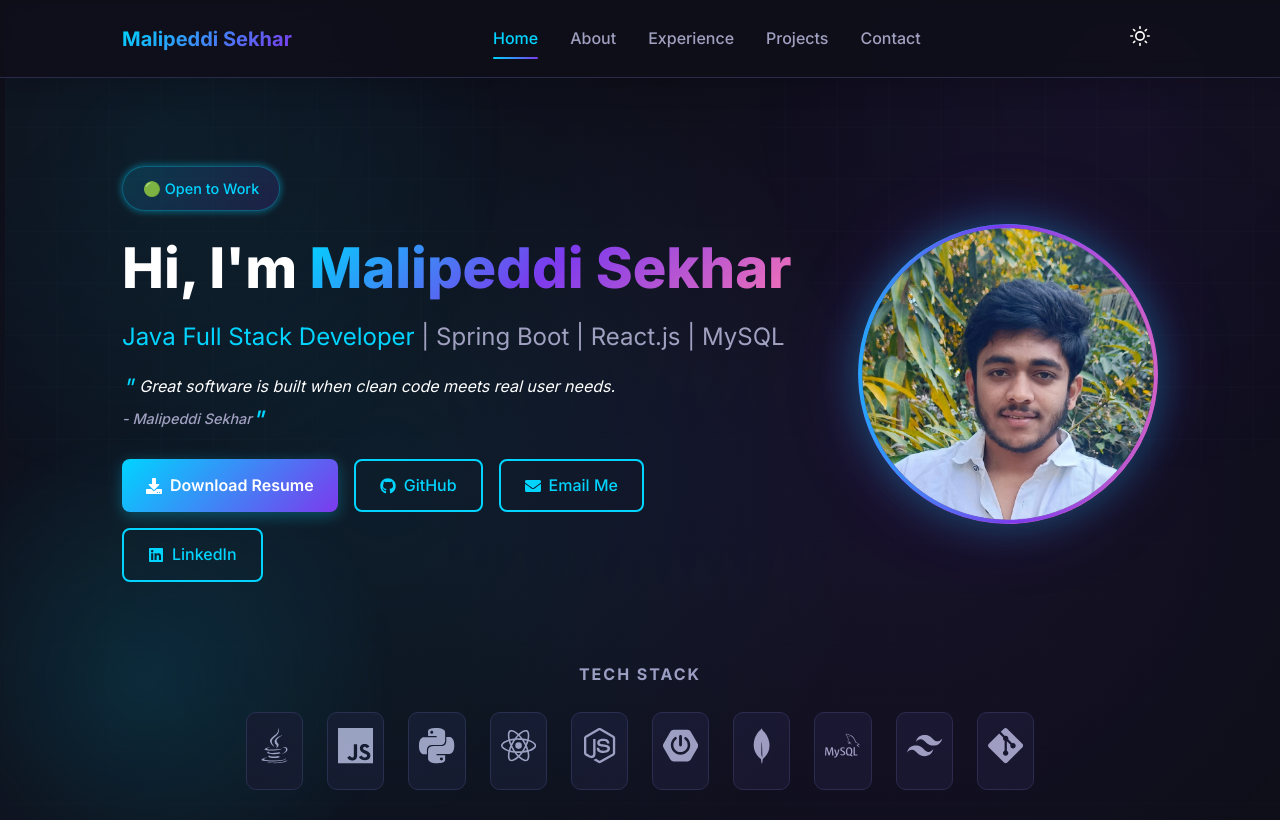
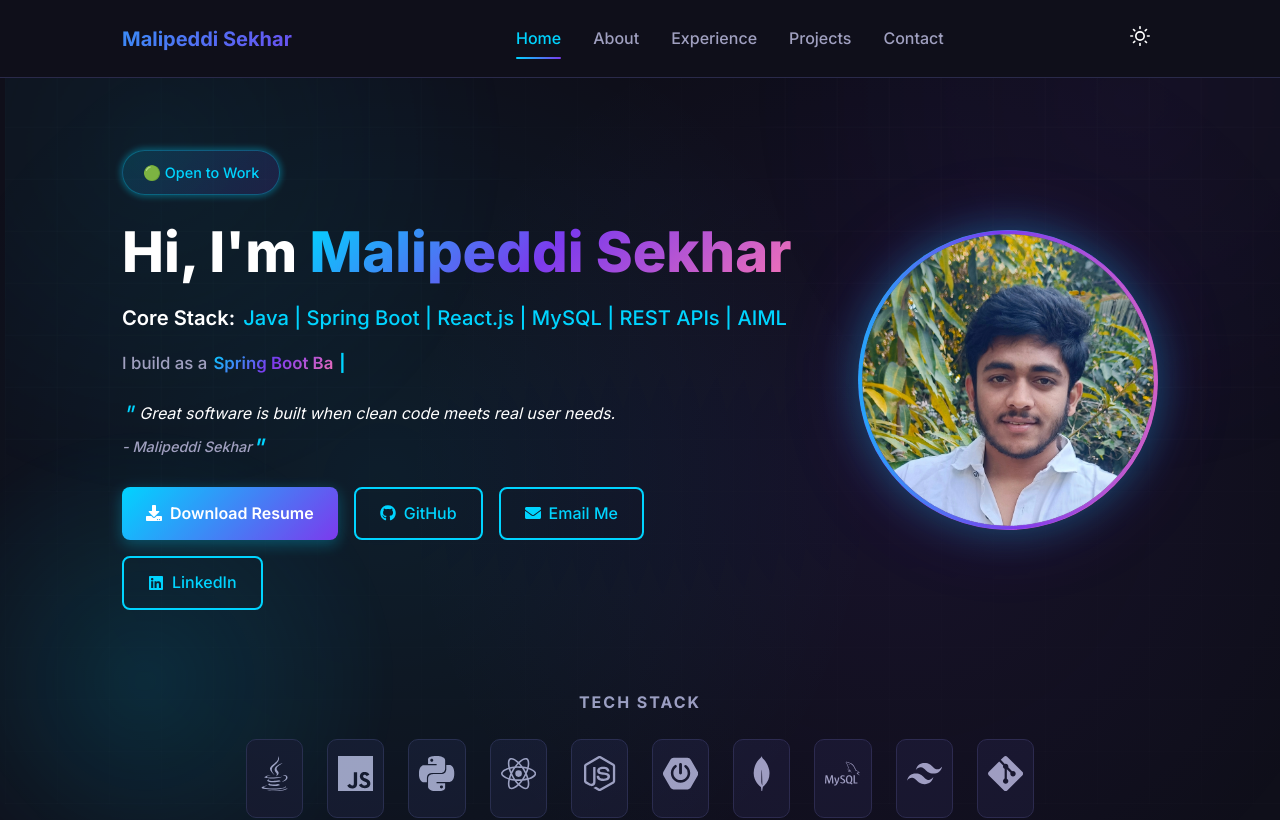
Before and after one commit to malipeddisekhar/sekhar-portfolio, a React (Create React App) app in the folder client/: page / in a window 1280 px wide. Shown: the top 820 px of the page. Built offline with nearby package versions, Linux system fonts and the light colour scheme; no server answers.

Commit message:
Fix typing runtime issues, harden LeetCode fallback, and polish navbar/cursor animations

```diff
--- a/client/src/components/CodeCursor.jsx
+++ b/client/src/components/CodeCursor.jsx
@@ -5,6 +5,10 @@ const DROP_SYMBOLS = [
   '{ }',
   '[ ]',
   '( )',
+  '<div>',
+  '</div>',
+  '<api/>',
+  '</sql>',
   '=>',
   '===',
   '!==',
@@ -18,11 +22,19 @@ const DROP_SYMBOLS = [
   'API',
   'JSON',
   'React',
+  'Spring',
   'Node',
   'SQL',
   'Git',
   'AI',
-  'ML'
+  'ML',
+  'NN',
+  'DL',
+  'SDLC',
+  'UI',
+  'UX',
+  'JWT',
+  'REST'
 ];
 
 function CodeCursor() {
@@ -37,7 +49,7 @@ function CodeCursor() {
   const [drops, setDrops] = useState([]);
   const [touchPings, setTouchPings] = useState([]);
 
-  const emitBurst = (x, y, burstSize = 14) => {
+  const emitBurst = (x, y, burstSize = 20) => {
     const now = Date.now();
     const burst = Array.from({ length: burstSize }, (_, index) => {
       const angle = (Math.PI * 2 * index) / burstSize;
@@ -143,7 +155,10 @@ function CodeCursor() {
 
       if (!wasDraggingRef.current) return;
       wasDraggingRef.current = false;
-      emitBurst(event.clientX, event.clientY, 14);
+      emitBurst(event.clientX, event.clientY, 20);
+      window.setTimeout(() => {
+        emitBurst(event.clientX, event.clientY, 10);
+      }, 90);
     };
 
     frameRef.current = window.requestAnimationFrame(render);
@@ -169,7 +184,7 @@ function CodeCursor() {
       if (!touch) return;
 
       emitTouchPing(touch.clientX, touch.clientY);
-      emitBurst(touch.clientX, touch.clientY, 10);
+      emitBurst(touch.clientX, touch.clientY, 16);
     };
 
     window.addEventListener('touchstart', handleTouchStart, { passive: true });
--- a/client/src/components/Navbar.css
+++ b/client/src/components/Navbar.css
@@ -6,9 +6,7 @@
   min-height: var(--navbar-height);
   display: flex;
   align-items: center;
-  background-color: rgba(15, 15, 26, 0.9);
-  backdrop-filter: blur(10px);
-  -webkit-backdrop-filter: blur(10px);
+  background-color: var(--bg-primary);
   border-bottom: 1px solid var(--border);
   border-left: none;
   border-right: none;
@@ -16,11 +14,10 @@
   padding: 16px 0;
   width: 100%;
   max-width: 100vw;
-  box-shadow: 0 8px 24px rgba(0, 0, 0, 0.15);
 }
 
 .light .navbar {
-  background-color: rgba(248, 250, 252, 0.9);
+  background-color: var(--bg-primary);
 }
 
 .navbar-container {
@@ -33,6 +30,9 @@
 
 .navbar-brand {
   text-decoration: none;
+  display: inline-flex;
+  align-items: center;
+  gap: 10px;
 }
 
 .brand-text {
@@ -42,6 +42,38 @@
   -webkit-background-clip: text;
   -webkit-text-fill-color: transparent;
   background-clip: text;
+  background-size: 200% 200%;
+  animation: brandGradientShift 4s ease infinite;
+}
+
+.brand-text-animated {
+  display: inline-flex;
+  align-items: center;
+  min-width: 16ch;
+}
+
+.brand-name-caret {
+  color: var(--accent);
+  font-weight: 700;
+  margin-left: 2px;
+  animation: brandCaretBlink 0.9s steps(1) infinite;
+}
+
+@keyframes brandGradientShift {
+  0% { background-position: 0% 50%; }
+  50% { background-position: 100% 50%; }
+  100% { background-position: 0% 50%; }
+}
+
+@keyframes brandCaretBlink {
+  0%,
+  49% {
+    opacity: 1;
+  }
+  50%,
+  100% {
+    opacity: 0;
+  }
 }
 
 .navbar-links {
@@ -157,6 +189,10 @@
     font-size: 1.1rem;
   }
 
+  .brand-text-animated {
+    min-width: 14ch;
+  }
+
   .nav-link {
     font-size: 1rem;
     padding: 10px 0;
@@ -185,4 +221,8 @@
   .brand-text {
     font-size: 1rem;
   }
+
+  .brand-text-animated {
+    min-width: 13ch;
+  }
 }
--- a/client/src/components/Navbar.jsx
+++ b/client/src/components/Navbar.jsx
@@ -1,11 +1,40 @@
-import React, { useState } from 'react';
+import React, { useEffect, useState } from 'react';
 import { Link, useLocation } from 'react-router-dom';
 import { FiSun, FiMoon, FiMenu, FiX } from 'react-icons/fi';
 import './Navbar.css';
 
+const BRAND_NAME = 'Malipeddi Sekhar';
+
 function Navbar({ darkMode, toggleTheme }) {
+  const safeBrandName = BRAND_NAME || '';
   const [isOpen, setIsOpen] = useState(false);
+  const [typedBrand, setTypedBrand] = useState(safeBrandName.slice(0, 1));
+  const [isDeletingBrand, setIsDeletingBrand] = useState(false);
   const location = useLocation();
+
+  useEffect(() => {
+    if (!safeBrandName) return undefined;
+
+    const timer = window.setTimeout(() => {
+      if (!isDeletingBrand && typedBrand === safeBrandName) {
+        setIsDeletingBrand(true);
+        return;
+      }
+
+      if (isDeletingBrand && typedBrand.length === 0) {
+        setIsDeletingBrand(false);
+        return;
+      }
+
+      const nextText = isDeletingBrand
+        ? safeBrandName.slice(0, typedBrand.length - 1)
+        : safeBrandName.slice(0, typedBrand.length + 1);
+
+      setTypedBrand(nextText);
+    }, !isDeletingBrand && typedBrand === safeBrandName ? 1700 : isDeletingBrand ? 55 : 95);
+
+    return () => window.clearTimeout(timer);
+  }, [typedBrand, isDeletingBrand, safeBrandName]);
 
   const navLinks = [
     { path: '/', label: 'Home' },
@@ -19,7 +48,10 @@ function Navbar({ darkMode, toggleTheme }) {
     <nav className="navbar">
       <div className="container navbar-container">
         <Link to="/" className="navbar-brand" onClick={() => window.scrollTo({ top: 0, behavior: 'smooth' })}>
-          <span className="brand-text">Malipeddi Sekhar</span>
+          <span className="brand-text brand-text-animated" aria-label={safeBrandName}>
+            {typedBrand}
+            <span className="brand-name-caret" aria-hidden="true">|</span>
+          </span>
         </Link>
 
         <div className={`navbar-links ${isOpen ? 'active' : ''}`}>
--- a/client/src/pages/About.jsx
+++ b/client/src/pages/About.jsx
@@ -70,13 +70,13 @@ function About() {
                 <FaCode className="about-animated-logo" />
               </div>
               <div>
-                <h3 className="about-spotlight-title">Full Stack Developer</h3>
-                <p className="about-spotlight-subtitle">CSE (AI & ML) student building clean, scalable, and user-friendly digital products.</p>
+                <h3 className="about-spotlight-title">Full Stack & AIML Developer</h3>
+                <p className="about-spotlight-subtitle">CSE (AI & ML) student building clean, scalable web products and practical intelligent solutions.</p>
               </div>
             </div>
 
             <p className="about-spotlight-text">
-              I am <span className="highlight">Malipeddi Sekhar</span>, a passionate full stack developer who loves building clean, scalable, and user-friendly web applications from scratch.
+              I am <span className="highlight">Malipeddi Sekhar</span>, a passionate <span className="highlight">Full Stack and AIML Developer</span> who loves building clean, scalable, and user-friendly digital products from scratch.
             </p>
             <p className="about-spotlight-text">
               I work with <span className="highlight">Java</span>, <span className="highlight">Spring Boot</span>, and <span className="highlight">React</span> to create complete end-to-end solutions, from backend logic to modern, interactive UI.
--- a/client/src/pages/Home.css
+++ b/client/src/pages/Home.css
@@ -135,9 +135,69 @@
 }
 
 .home-subtitle {
-  font-size: 1.5rem;
+  font-size: 1.26rem;
+  font-weight: 500;
+  line-height: 1.6;
   color: var(--text-secondary);
-  margin-bottom: 16px;
+  margin-bottom: 12px;
+}
+
+.home-core-stack {
+  display: flex;
+  flex-wrap: wrap;
+  align-items: baseline;
+  gap: 8px;
+}
+
+.core-stack-label {
+  color: var(--text-primary);
+  font-weight: 600;
+}
+
+.core-stack-value {
+  color: var(--accent);
+  font-weight: 500;
+}
+
+.home-typing-role {
+  min-height: 34px;
+  margin-bottom: 20px;
+  font-size: 1.05rem;
+  font-weight: 600;
+  display: flex;
+  flex-wrap: wrap;
+  align-items: center;
+  gap: 6px;
+}
+
+.typing-prefix {
+  color: var(--text-secondary);
+  font-weight: 500;
+}
+
+.typing-text {
+  color: var(--accent);
+  background: linear-gradient(135deg, #00d4ff, #7c3aed, #f472b6);
+  -webkit-background-clip: text;
+  -webkit-text-fill-color: transparent;
+  background-clip: text;
+}
+
+.typing-caret {
+  color: var(--accent);
+  font-weight: 700;
+  animation: typingBlink 0.9s steps(1) infinite;
+}
+
+@keyframes typingBlink {
+  0%,
+  49% {
+    opacity: 1;
+  }
+  50%,
+  100% {
+    opacity: 0;
+  }
 }
 
 .home-quote {
@@ -356,10 +416,21 @@
   }
 
   .home-subtitle {
-    font-size: 1.1rem;
+    font-size: 1.12rem;
+    margin-bottom: 14px;
+    font-weight: 500;
+    color: var(--text-secondary);
+  }
+
+  .home-core-stack {
+    justify-content: center;
+  }
+
+  .home-typing-role {
+    min-height: 30px;
+    font-size: 0.95rem;
+    justify-content: center;
     margin-bottom: 18px;
-    font-weight: 500;
-    color: var(--accent);
   }
 
   .home-quote {
@@ -472,7 +543,13 @@
   }
 
   .home-subtitle {
-    font-size: 1rem;
+    font-size: 1.04rem;
+    margin-bottom: 14px;
+  }
+
+  .home-typing-role {
+    min-height: 28px;
+    font-size: 0.9rem;
     margin-bottom: 16px;
   }
 
@@ -567,7 +644,13 @@
   }
 
   .home-subtitle {
-    font-size: 0.9rem;
+    font-size: 0.95rem;
+    margin-bottom: 14px;
+  }
+
+  .home-typing-role {
+    min-height: 26px;
+    font-size: 0.82rem;
     margin-bottom: 14px;
   }
 
--- a/client/src/pages/Home.jsx
+++ b/client/src/pages/Home.jsx
@@ -1,10 +1,58 @@
-import React from 'react';
+import React, { useEffect, useState } from 'react';
 import { FaGithub, FaEnvelope, FaLinkedin, FaDownload } from 'react-icons/fa';
 import { SiJavascript, SiReact, SiNodedotjs, SiMongodb, SiSpringboot, SiMysql, SiPython, SiTailwindcss, SiGit } from 'react-icons/si';
 import { FaJava } from 'react-icons/fa';
 import './Home.css';
 
+const ROTATING_TITLES = [
+  'Full Stack Java Developer',
+  'Spring Boot Backend Developer',
+  'React.js Frontend Developer',
+  'MySQL and REST API Developer',
+  'AIML and Neural Network Enthusiast',
+  'Deep Learning Focused Developer',
+  'SDLC and System Design Learner',
+  'Research Paper Contributor'
+];
+
 function Home() {
+  const [roleIndex, setRoleIndex] = useState(0);
+  const [typedRole, setTypedRole] = useState(ROTATING_TITLES[0]?.slice(0, 1) || '');
+  const [isDeleting, setIsDeleting] = useState(false);
+
+  useEffect(() => {
+    if (!ROTATING_TITLES.length) return undefined;
+
+    const safeIndex = roleIndex % ROTATING_TITLES.length;
+    const currentRole = ROTATING_TITLES[safeIndex] || '';
+
+    if (!currentRole) {
+      setTypedRole('');
+      return undefined;
+    }
+
+    const timer = window.setTimeout(() => {
+      if (!isDeleting && typedRole === currentRole) {
+        setIsDeleting(true);
+        return;
+      }
+
+      if (isDeleting && typedRole.length === 0) {
+        setIsDeleting(false);
+        setRoleIndex((prev) => (prev + 1) % ROTATING_TITLES.length);
+        return;
+      }
+
+      const nextText = isDeleting
+        ? currentRole.slice(0, typedRole.length - 1)
+        : currentRole.slice(0, typedRole.length + 1);
+
+      setTypedRole(nextText);
+    }, typedRole === currentRole && !isDeleting ? 1300 : isDeleting ? 40 : 85);
+
+    return () => window.clearTimeout(timer);
+  }, [typedRole, isDeleting, roleIndex]);
+
   const techStack = [
     { icon: <FaJava />, name: 'Java' },
     { icon: <SiJavascript />, name: 'JavaScript' },
@@ -27,9 +75,15 @@ function Home() {
             <h1 className="home-title">
               Hi, I'm <span className="highlight gradient-text">Malipeddi Sekhar</span>
             </h1>
-            <p className="home-subtitle">
-              <span className="highlight">Java Full Stack Developer</span> | Spring Boot | React.js | MySQL
+            <p className="home-subtitle home-core-stack">
+              <span className="core-stack-label">Core Stack:</span>
+              <span className="core-stack-value">Java | Spring Boot | React.js | MySQL | REST APIs | AIML</span>
             </p>
+            <div className="home-typing-role" aria-live="polite">
+              <span className="typing-prefix">I build as a </span>
+              <span className="typing-text">{typedRole}</span>
+              <span className="typing-caret" aria-hidden="true">|</span>
+            </div>
             <blockquote className="home-quote" aria-label="Technical Quote">
               <span className="quote-mark">"</span>
               Great software is built when clean code meets real user needs.
```
Also changed, not shown: client/src/pages/Experience.jsx (+16 -27 lines), 1 other file (tests, documents, lock files or other folders).
